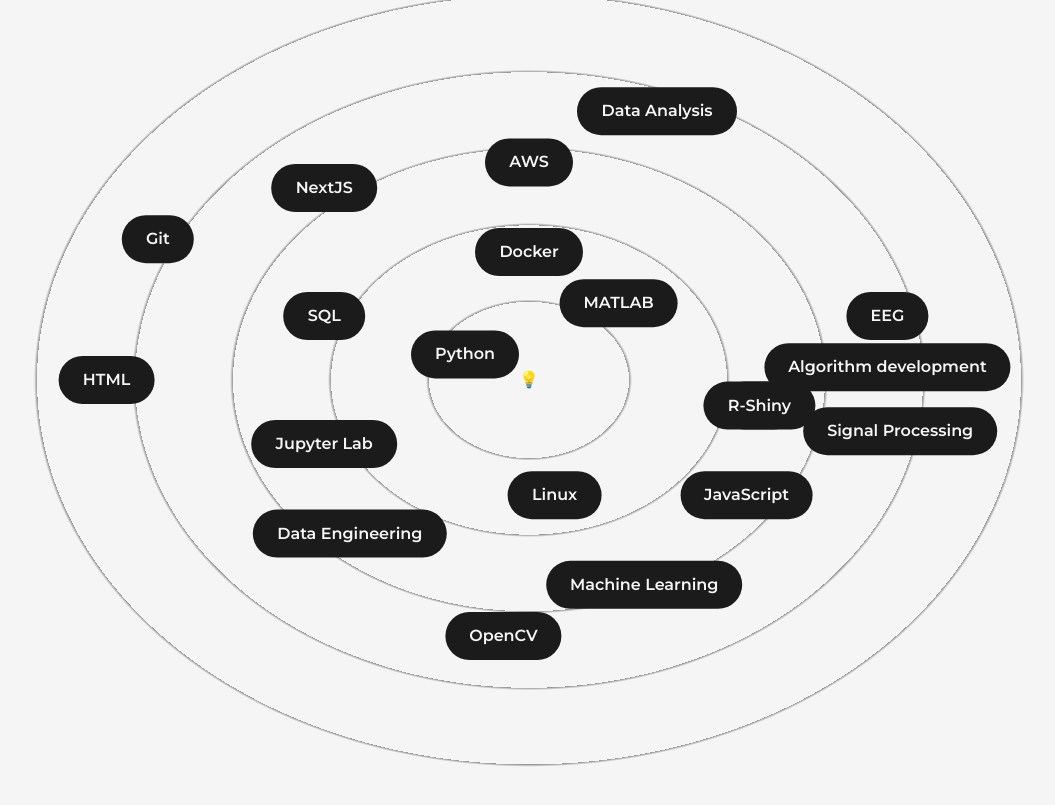
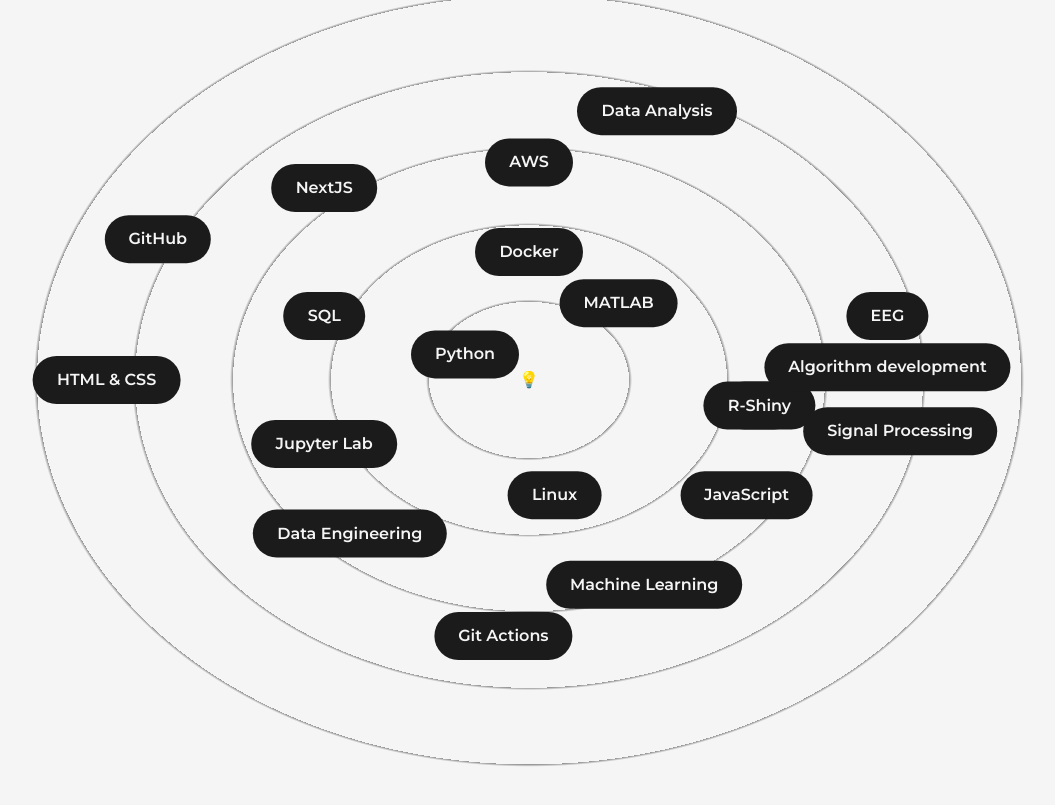
Before and after one commit to senthilcaesar/portfolio, a Next.js app: page /about in a window 1280 px wide. Shown: the part 1924-2729 px from the top of the page, without its empty margins (111-1166 px from the left). Built offline with nearby package versions, Linux system fonts and the light colour scheme.

Commit message:
Article updates

```diff
--- a/src/components/Skills.js
+++ b/src/components/Skills.js
@@ -54,13 +54,13 @@ const Skills = () => {
         <Skill name="C++" x="18vw" y="2vw" />
         <Skill name="R-Shiny" x="18vw" y="2vw" />
         <Skill name="JavaScript" x="17vw" y="9vw" />
-        <Skill name="OpenCV" x="-2vw" y="20vw" />
+        <Skill name="Git Actions" x="-2vw" y="20vw" />
         <Skill name="NextJS" x="-16vw" y="-15vw" />
         <Skill name="EEG" x="28vw" y="-5vw" />
         <Skill name="Signal Processing" x="29vw" y="4vw" />
         <Skill name="Data Analysis" x="10vw" y="-21vw" />
-        <Skill name="Git" x="-29vw" y="-11vw" />
-        <Skill name="HTML" x="-33vw" y="0vw" />
+        <Skill name="GitHub" x="-29vw" y="-11vw" />
+        <Skill name="HTML & CSS" x="-33vw" y="0vw" />
         <Skill name="Machine Learning" x="9vw" y="16vw" />
         <Skill name="Algorithm development" x="28vw" y="-1vw" />
       </div>
--- a/src/pages/articles.js
+++ b/src/pages/articles.js
@@ -200,6 +200,21 @@ export default function Articles() {
               date="March, 2024"
               link="https://woolly-revolve-fec.notion.site/Building-Docker-images-for-multiple-platforms-7a84ad5b58194c3b859c1a41a11708d0?pvs=4"
             />
+            <Article
+              title="Git Tutorial"
+              date="March, 2024"
+              link="https://woolly-revolve-fec.notion.site/Git-Tutorial-dca4aaaf46f2456ba95208b3c41ff31a?pvs=4"
+            />
+            <Article
+              title="Questions to ask before a purchase"
+              date="March, 2024"
+              link="https://woolly-revolve-fec.notion.site/Questions-to-ask-before-making-any-purchase-9fe8fc6d23d54b8b82f2942ca8300745?pvs=4"
+            />
+            <Article
+              title="What is the purpose of life ?"
+              date="March, 2024"
+              link="https://woolly-revolve-fec.notion.site/What-is-the-purpose-of-life-77e18ad6dac44790a25bc086ebdc7728?pvs=4"
+            />
           </ul>
         </Layout>
       </main>
```
